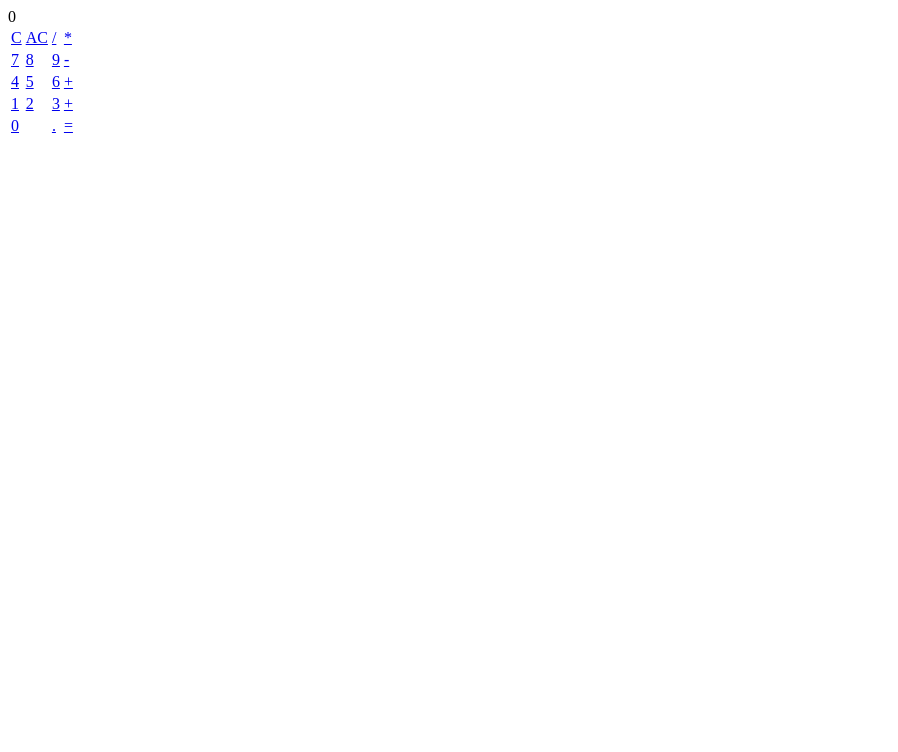
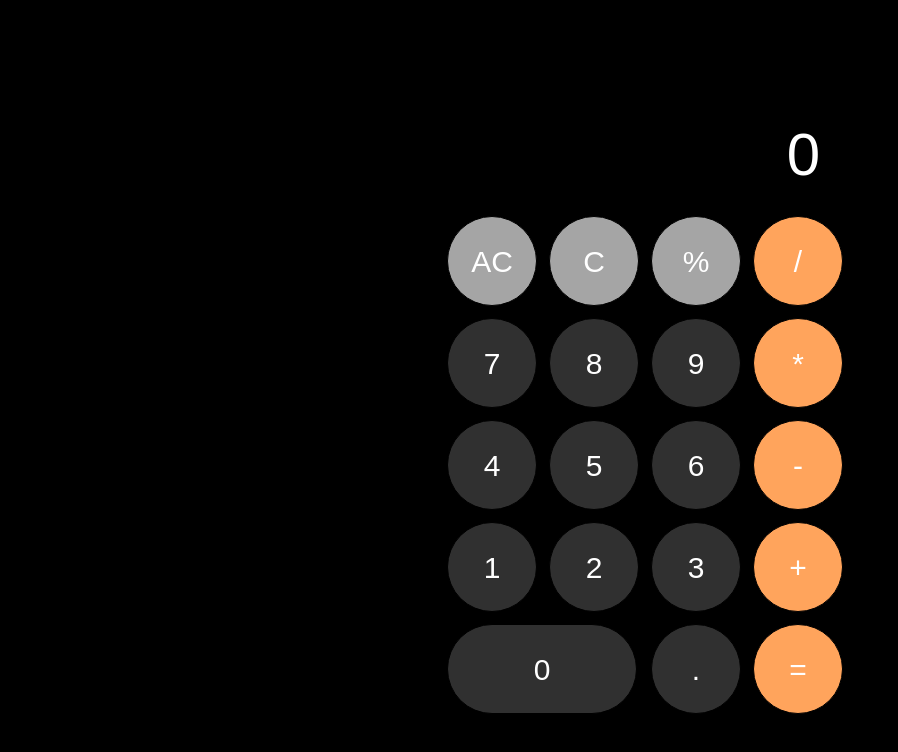
Before and after one commit to mohammadbey/calculater, a plain HTML site: page index.html in a window 1280 px wide. Shown: the whole page, without its empty margins (0-898 px from the left). Drawn offline with Linux system fonts and the light colour scheme.

Commit message:
HTML styles added

```diff
--- a/index.html
+++ b/index.html
@@ -4,80 +4,82 @@
     <meta charset="UTF-8">
     <meta http-equiv="X-UA-Compatible" content="IE=edge">
     <meta name="viewport" content="width=device-width, initial-scale=1.0">
+    <link rel="stylesheet" href="style.css">
     <title>calculater</title>
 </head>
 <body>
     <div class="calculater">
         <div class="display">0</div>
-        <table class="table">
+        <table class="keypad-table">
             <tr>
                 <td>
-                    <a href="#" class="All-clear show-display">C</a>
+                    <div href="#" class="key last-clear">AC</div>
                 </td>
                 <td>
-                    <a href="#" class="last-clear show-display">AC</a>
+                    <div href="#" class="key All-clear">C</div>
                 </td>
                 <td>
-                    <a href="#" class="show-display">/</a>
+                    <div href="#" class="key show-display">%</div>
                 </td>
                 <td>
-                    <a href="#" class="show-display">*</a>
+                    <div href="#" class="key show-display">/</div>
                 </td>
             </tr>
             <tr>
                 <td>
-                    <a href="#" class="show-display">7</a>
+                    <div href="#" class="key show-display">7</div>
                 </td>
                 <td>
-                    <a href="#" class="show-display">8</a>
+                    <div href="#" class="key show-display">8</div>
                 </td>
                 <td>
-                    <a href="#" class="show-display">9</a>
+                    <div href="#" class="key show-display">9</div>
                 </td>
                 <td>
-                    <a href="#" class="show-display">-</a>
+                    <div href="#" class="key show-display">*</div>
                 </td>
             </tr>
             <tr>
                 <td>
-                    <a href="#" class="show-display">4</a>
+                    <div href="#" class="key show-display">4</div>
                 </td>
                 <td>
-                    <a href="#" class="show-display">5</a>
+                    <div href="#" class="key show-display">5</div>
                 </td>
                 <td>
-                    <a href="#" class="show-display">6</a>
+                    <div href="#" class="key show-display">6</div>
                 </td>
                 <td>
-                    <a href="#" class="show-display">+</a>
+                    <div href="#" class="key show-display">-</div>
                 </td>
             </tr>
             <tr>
                 <td>
-                    <a href="#" class="show-display">1</a>
+                    <div href="#" class="key show-display">1</div>
                 </td>
                 <td>
-                    <a href="#" class="show-display">2</a>
+                    <div href="#" class="key show-display">2</div>
                 </td>
                 <td>
-                    <a href="#" class="show-display">3</a>
+                    <div href="#" class="key show-display">3</div>
                 </td>
                 <td>
-                    <a href="#" class="show-display">+</a>
+                    <div href="#" class="key show-display">+</div>
                 </td>
             </tr>
             <tr>
                 <td colspan="2">
-                    <a href="#" class="show-display">0</a>
+                    <div href="#" class="key show-display" style="width: 190px;">0</div>
                 </td>
                 <td>
-                    <a href="#" class="show-display">.</a>
+                    <div href="#" class="key show-display">.</div>
                 </td>
                 <td>
-                    <a href="#" class="show-display">=</a>
+                    <div href="#" class="key show-display">=</div>
                 </td>
             </tr>
         </table>
     </div>
+    <script src=""></script>
 </body>
 </html>
--- a/style.css
+++ b/style.css
@@ -0,0 +1,58 @@
+*{
+    margin: 0;
+    padding: 0;
+    font-size: 30px;
+    box-sizing: border-box;
+    font-family: Arial;
+}
+
+body{
+    background-color: #000;
+}
+
+.calculater{
+    width: 400px;
+    margin: 100px auto;
+}
+
+.display{
+    color: #fff;
+    text-align: right;
+    font-size: 60px;
+    padding: 20px;
+}
+
+.keypad-table tr:first-child .key{
+    background-color: #a5a5a5;
+}
+
+.keypad-table tr:first-child .key:active{
+    background-color: #a5a5a590;
+}
+
+.keypad-table tr td:last-child .key{
+    background-color: #ffa45c;
+}
+
+.keypad-table tr td:last-child .key:active{
+    background-color: #ffa45ccc;
+}
+
+.key{
+    color: #fff;
+    width: 90px;
+    height: 90px;
+    border: 1px solid black;
+    margin: 5px;
+    border-radius: 90px;
+    text-align: center;
+    line-height: 90px;
+    background-color: #303030;
+    cursor: pointer;
+    user-select: none;
+}
+
+.key:active{
+    background-color: #30303090;
+
+}
```
